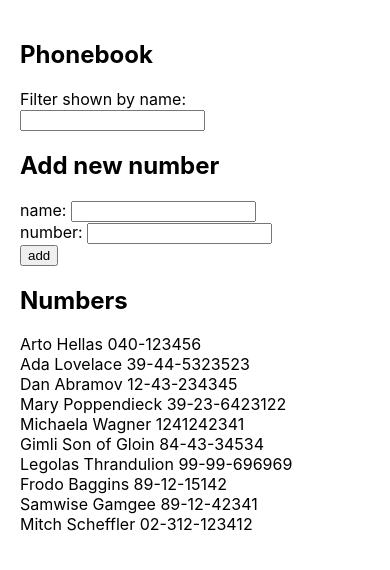
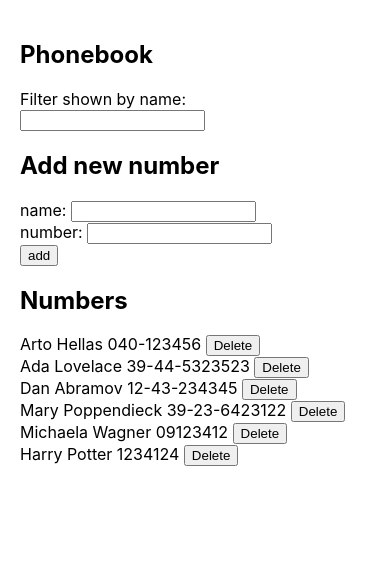
Before and after one commit to mickywagner/fullstack-open-2021, a React (Create React App) app in the folder part2/phonebook/: page / in a window 390 px wide. Shown: the top 570 px of the page. Built offline with nearby package versions, Linux system fonts and the light colour scheme; data requests are answered from the project's data file.

Commit message:
part2 | 2.17 phonebook step9 | Add functionality to delete contact

```diff
--- a/part2/phonebook/db.json
+++ b/part2/phonebook/db.json
@@ -22,33 +22,13 @@
     },
     {
       "name": "Michaela Wagner",
-      "number": "1241242341",
+      "number": "09123412",
       "id": 5
     },
     {
-      "name": "Gimli Son of Gloin",
-      "number": "84-43-34534",
+      "name": "Harry Potter",
+      "number": "1234124",
       "id": 6
-    },
-    {
-      "name": "Legolas Thrandulion",
-      "number": "99-99-696969",
-      "id": 7
-    },
-    {
-      "name": "Frodo Baggins",
-      "number": "89-12-15142",
-      "id": 8
-    },
-    {
-      "name": "Samwise Gamgee",
-      "number": "89-12-42341",
-      "id": 9
-    },
-    {
-      "name": "Mitch Scheffler",
-      "number": "02-312-123412",
-      "id": 10
     }
   ]
 }
--- a/part2/phonebook/src/App.js
+++ b/part2/phonebook/src/App.js
@@ -7,11 +7,7 @@ import Filter from "./components/Filter";
 
 const App = () => {
   const [persons, setPersons] = useState([]);
-  const [filter, setFilter] = useState("");
-
-  let filteredList = persons.filter((person) =>
-    person.name.toLowerCase().includes(filter.toLowerCase())
-  );
+  const [filteredList, setFilteredList] = useState([]);
 
   useEffect(() => {
     contactService.getAll().then((initialContacts) => {
@@ -19,11 +15,39 @@ const App = () => {
     });
   }, []);
 
+  useEffect(() => {
+    setFilteredList(persons);
+  }, [persons]);
+
+  const deleteContact = (id) => {
+    const contact = persons.find((p) => p.id === id);
+    const confirmation = window.confirm(
+      `Are you sure you want to delete ${contact.name} from the phonebook?`
+    );
+
+    if (confirmation) {
+      contactService
+        .remove(id)
+        .then(setPersons(persons.filter((p) => p.id !== id)))
+        .catch((error) => {
+          alert("Unable to delete::", error);
+        });
+    }
+  };
+
+  const searchFilter = (value) => {
+    setFilteredList(
+      persons.filter((person) =>
+        person.name.toLowerCase().includes(value.toLowerCase())
+      )
+    );
+  };
+
   return (
     <div>
       <h2>Phonebook</h2>
 
-      <Filter filter={filter} setFilter={setFilter} />
+      <Filter searchFilter={searchFilter} />
 
       <h2>Add new number</h2>
 
@@ -31,7 +55,7 @@ const App = () => {
 
       <h2>Numbers</h2>
 
-      <Persons persons={filteredList} />
+      <Persons persons={filteredList} deleteContact={deleteContact} />
     </div>
   );
 };
--- a/part2/phonebook/src/components/Filter.js
+++ b/part2/phonebook/src/components/Filter.js
@@ -1,13 +1,20 @@
-import React from "react";
+import React, { useState} from "react";
 
-const Filter = ({ filter, setFilter }) => {
+const Filter = ({searchFilter}) => {
+  const [filter, setFilter] = useState("");
+
+  const handleChange = (e) => {
+    setFilter(e.target.value);
+    searchFilter(e.target.value);
+  }
+
   return (
     <>
       <label htmlFor="filter">Filter shown by name: </label>
       <input
         id="filter"
         value={filter}
-        onChange={(e) => setFilter(e.target.value)}
+        onChange={handleChange}
       />
     </>
   );
--- a/part2/phonebook/src/components/Persons.js
+++ b/part2/phonebook/src/components/Persons.js
@@ -1,12 +1,12 @@
 import React from "react";
-import { nanoid } from "nanoid";
 
-const Persons = ({ persons }) => {
+const Persons = ({ persons, deleteContact }) => {
   let phonebookEntries = persons.map((person) => (
-    <div key={nanoid()}>
-      {person.name} {person.number}
-    </div>
-  ));
+      <div key={person.id}>
+        {person.name} {person.number} {" "}
+        <button onClick={() => deleteContact(person.id)}>Delete</button>
+      </div>
+    ));
 
   return <>{phonebookEntries}</>;
 };
--- a/part2/phonebook/src/services/contacts.js
+++ b/part2/phonebook/src/services/contacts.js
@@ -3,14 +3,18 @@ import axios from "axios";
 const baseURL = "http://localhost:3001/persons";
 
 const getAll = () => {
-    const request = axios.get(baseURL);
-    return request.then(response => response.data)
-}
+  const request = axios.get(baseURL);
+  return request.then((response) => response.data);
+};
 
 const create = (newContact) => {
-    const request = axios.post(baseURL, newContact)
-    return request.then(response => response.data)
-}
+  const request = axios.post(baseURL, newContact);
+  return request.then((response) => response.data);
+};
+
+const remove = (id) => {
+    return axios.delete(`${baseURL}/${id}`);
+};
 
 /* eslint import/no-anonymous-default-export: [2, {"allowObject": true}] */
-export default { getAll, create, }
+export default { getAll, create, remove };
```
